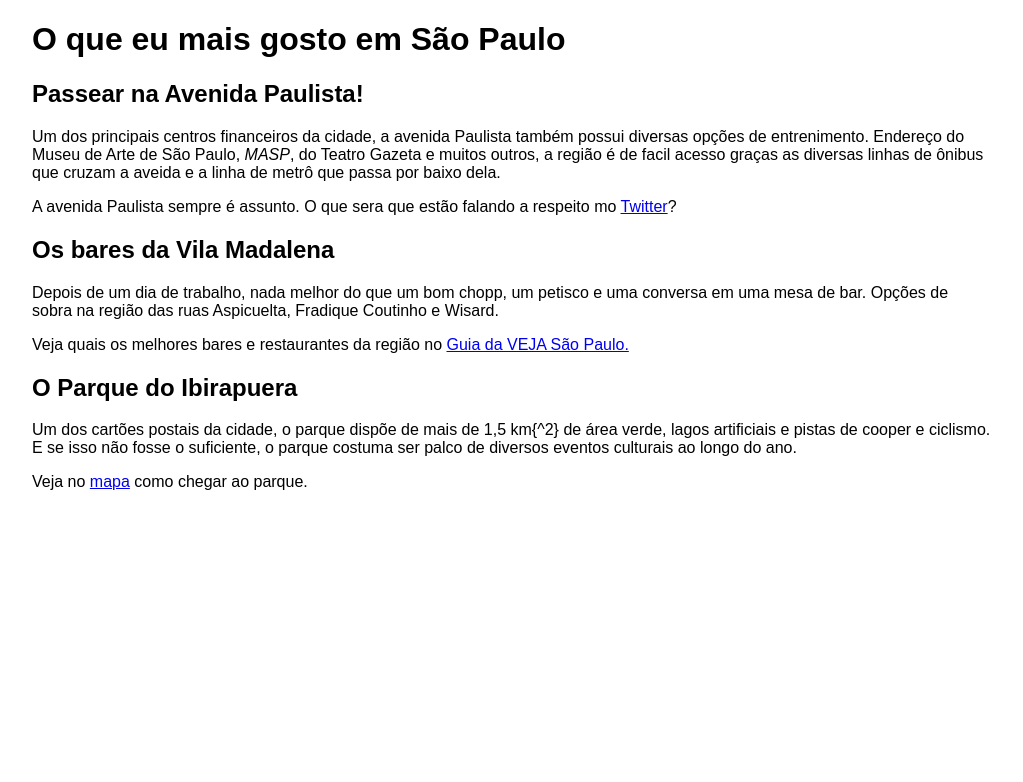
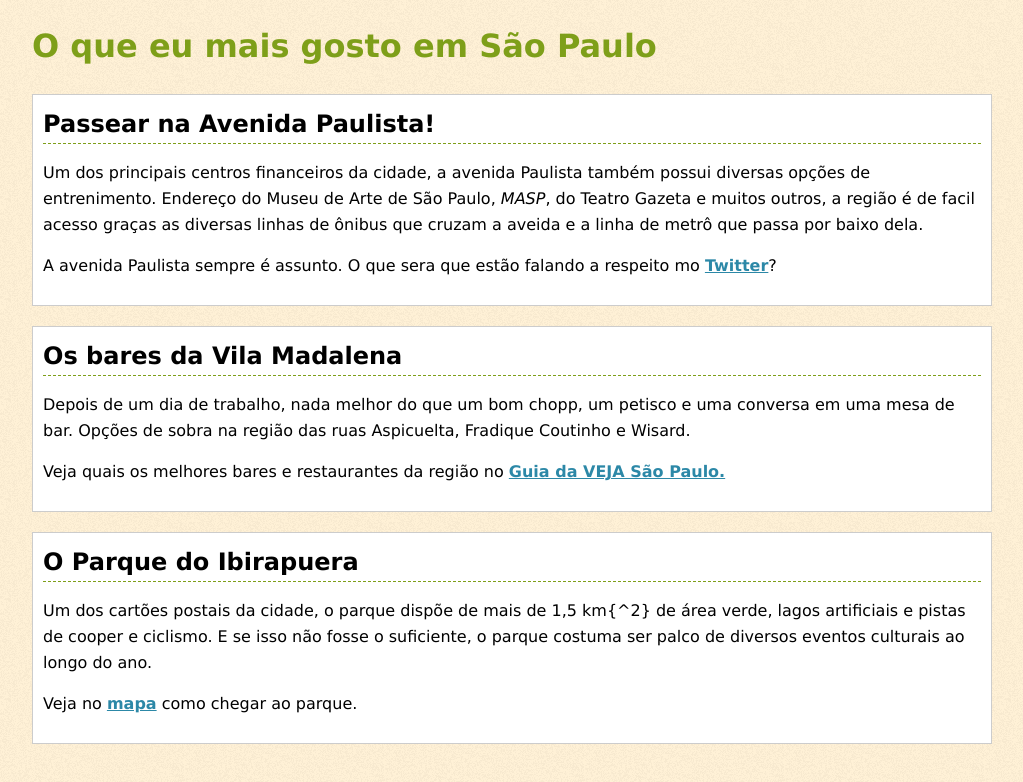
Before and after one commit to jeffesonmaia/Treinando, a plain HTML site: page index.html in a window 1280 px wide. Shown: the whole page, without its empty margins (128-1151 px from the left). Drawn offline with Linux system fonts and the light colour scheme.

Commit message:
Alteracoes

```diff
--- a/index.html
+++ b/index.html
@@ -10,7 +10,8 @@
 <body>
   <!-- O seu HTML vem aqui! -->
   <div class="container">
-    <h1>O que eu mais gosto em São Paulo</h1>
+    <h1><a href="">O que eu mais gosto em São Paulo</a></h1>
+    <div class="place">
       <h2>Passear na Avenida Paulista!</h2>
       <p>
         Um dos principais centros financeiros da cidade, a avenida Paulista também possui diversas opções de entrenimento. Endereço do Museu de Arte de São Paulo, <em>MASP</em>, do Teatro Gazeta e muitos outros, a região é de facil acesso graças as diversas linhas de ônibus que cruzam a aveida e a linha de metrô que passa por baixo dela.
@@ -18,6 +19,8 @@
       <p>
         A avenida Paulista sempre é assunto. O que sera que estão falando a respeito mo <a href="https://twitter.com/#!/seach/Avenida Paulista" target="_black">Twitter</a>?
       </p>
+    </div>
+    <div class="place">
       <h2>Os bares da Vila Madalena</h2>
       <p>
         Depois de um dia de trabalho, nada melhor do que um bom chopp, um
@@ -31,6 +34,8 @@
         Guia da VEJA São Paulo.
       </a>
     </p>
+  </div>
+  <div class="place">
     <h2>O Parque do Ibirapuera</h2>
     <p>
       Um dos cartões postais da cidade, o parque dispõe de mais de 1,5 km{^2}
@@ -42,6 +47,7 @@
       Veja no <a href='http://goo.gl/maps/HoH8' target='_blank'>mapa</a> como chegar ao parque.
     </p>
   </div>
+</div>
 <script src="jquery.min.js"></script>
 </body>
 </html>
--- a/style.css
+++ b/style.css
@@ -2,3 +2,32 @@
 	margin: 0 auto;
 	width: 960px;
 }
+body{
+	background: #FFF1D6 url(images/noise.png);
+	font-family: "Lucida Grande", "Lucida Sana Unicode", Verdana, sans-serif;
+	line-height: 1.6;
+}
+.place{
+	background-color: #FFF;
+	border-color: #CCC #999 #999 #CCC;
+	border: 1px solid #CCC;
+	margin-bottom: 20px;
+	padding: 10px;
+}
+.place h2{
+	border-bottom: 1px dashed #7E9F19;
+	margin: 0;
+}
+.place a{
+	color: #2C88A7;
+	font-weight: bold;
+}
+h1 a{
+	color: #7E9F19;
+	text-decoration: none;
+}
+h1 a:hover{
+	background-color:#7E9F19;
+	color: #FFF;
+
+}
```
Also changed, not shown: images/noise.png (added). Lines whose indentation alone changed are shown as unchanged.
